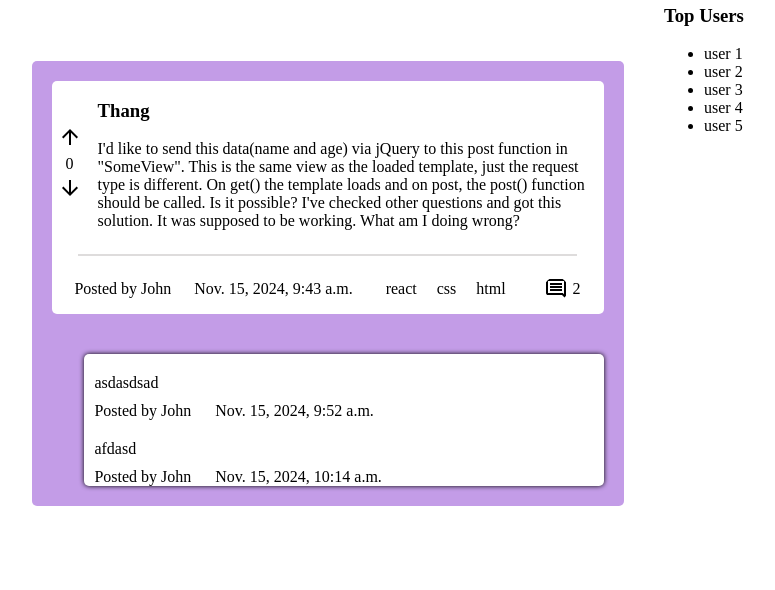
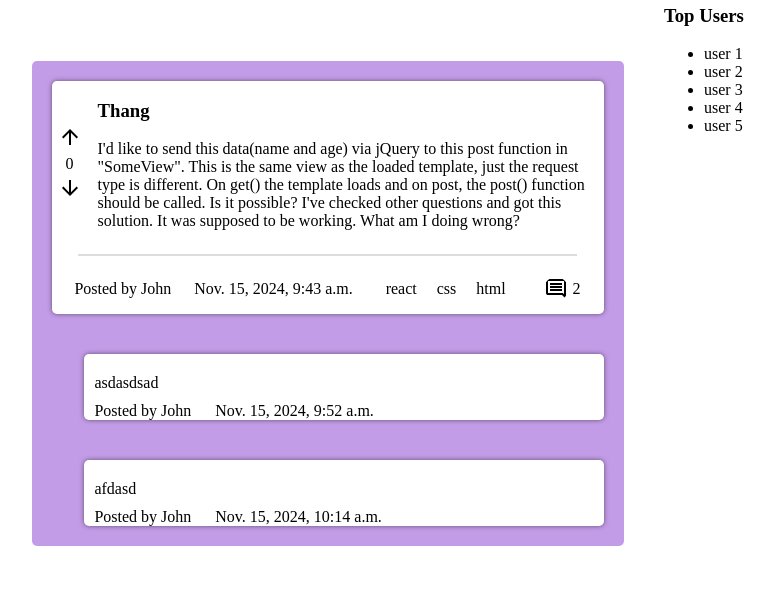
Before and after one commit to trungbb7/Dien_dan_cong_nghe, a Django app: page / in a window 1280 px wide. Shown: the part 369-959 px from the top of the page, without its empty margins (328-1103 px from the left). Before the commit the page ends 875 px from the top, so only its background shows below. Run offline with Django 5.2, Linux system fonts and the light colour scheme; data comes from the database, SQL or seed files in the repository; both versions use the stored data as it was after the commit.

Commit message:
minor change

```diff
--- a/comment/static/comment/index.css
+++ b/comment/static/comment/index.css
@@ -29,6 +29,7 @@
   background-color: rgb(195, 156, 231);
   border-radius: 5px;
   margin-bottom: 20px;
+
 }
 .upper_section {
   display: flex;
@@ -68,6 +69,7 @@
   background-color: white;
   margin: 20px;
   border-radius: 5px;
+  box-shadow: 0px 0px 5px 0px rgb(0, 0, 0,0.5);
 }
 hr {
   width: 90%;
@@ -143,7 +145,7 @@ hr {
   padding-left: 10px;
   width: 86%;
   border-radius: 5px;
-  box-shadow: 0px 0px 5px 0px rgb(0, 0, 0);
+  box-shadow: 0px 0px 5px 0px rgb(0, 0, 0,0.5);
 }
 .comment_content{
   padding-top: 20px;
--- a/comment/templates/comment/index.html
+++ b/comment/templates/comment/index.html
@@ -51,15 +51,15 @@ question{%endblock %} {%block css %}
         </form>
 
       </div>
-      <div class="comments--center">
             {% for comment in post.comments.all %}
+            <div class="comments--center">
             <span class="comment_content">{{ comment.content }}</span>
             <div class="info">
             <span class="comment_author"> Posted by {{ comment.author }}</span>
             <span class="comment_author"> {{ comment.created_at }}</span>
             </div>
+            </div>
             {% endfor %}
-          </div>
     </li>
     {% endfor %}
   </ul>
```
Also changed, not shown: db.sqlite3.
